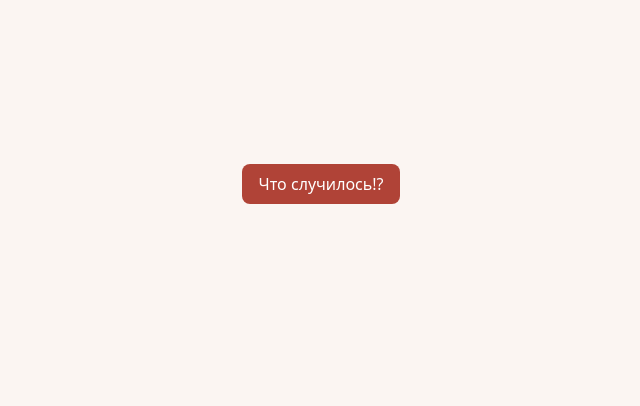
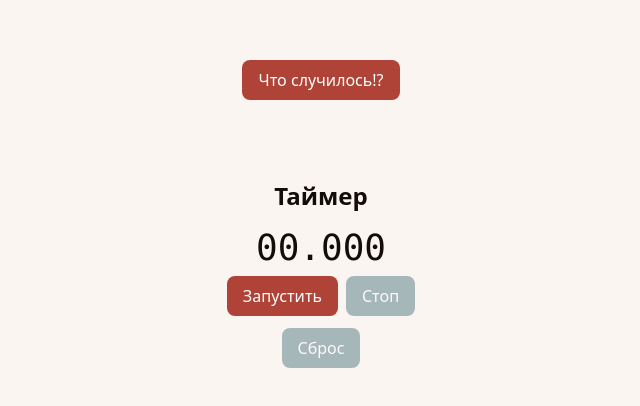
Before and after one commit to Shadovitsme/warhammerBunker, a Vue app: page / in a window 1280 px wide. Shown: the part 236-642 px from the top of the page, without its empty margins (319-959 px from the left). Built offline with nearby package versions, Linux system fonts and the light colour scheme.

Commit message:
таймер

```diff
--- a/src/bunkerArrays/health.js
+++ b/src/bunkerArrays/health.js
@@ -14,7 +14,6 @@ const healthArray = [
   "гей",
   "Блошиный энцифалит",
   "Топографические критинизм",
-
   "Бешенство",
   "Много хромосом",
   "Мало хромосом",
--- a/src/bunkerArrays/hobby.js
+++ b/src/bunkerArrays/hobby.js
@@ -9,6 +9,7 @@ const hobbyArray = [
   "Сжигать еретиков",
   "Ходить на балы",
   "Молиться Императору",
+  "Охота на челядь",
   "Чинить лазганы",
   "Расследовать преступления",
   "Спортивное ориентирование",
--- a/src/bunkerArrays/items.js
+++ b/src/bunkerArrays/items.js
@@ -1,7 +1,7 @@
 import { generateRandomInt } from "@/justFunctions";
 
 export default () => {
-  return itemsArray[generateRandomInt(0, itemsArray.length - 1)];
+  return generateItem();
 };
 
 const itemsArray = [
@@ -24,6 +24,27 @@ const itemsArray = [
   "Ксеноелда",
   "Маленькая собачка",
   "Чья-то конечность",
-  "[личная вещь другого игрока(потом реализовать)]",
   "блоха",
 ];
+
+const playerItems = [
+  "Пиктограф Анатолия",
+  "Сигареты Астории",
+  "Годовой отчет Астории",
+  "Красивые гайки Бриар",
+  "Табак Сайк",
+  "Сабля 701",
+  "Камень души Алаикан",
+  "Дневник Раксаэдалис",
+  "Боевые стимуляторы Эйера",
+  "Фляга Анатолия",
+];
+
+function generateItem() {
+  const randomIndex = generateRandomInt(0, itemsArray.length);
+  if (randomIndex == itemsArray.length) {
+    return playerItems[generateRandomInt(0, playerItems.length - 1)];
+  } else {
+    return itemsArray[randomIndex];
+  }
+}
--- a/src/bunkerArrays/longerWork.js
+++ b/src/bunkerArrays/longerWork.js
@@ -24,6 +24,8 @@ function longerWork() {
 
 const workArray = [
   "Вольный торговец",
+  "Мародер",
+  "Кантрабандист",
   "Сенешаль",
   "Астропат",
   "Навигатор",
--- a/src/components/cardGroup.vue
+++ b/src/components/cardGroup.vue
@@ -13,6 +13,7 @@ function rerun() {
 </script>
 
 <template>
+  <div class="my-auto">
     <div class="w-full flex justify-center mb-3 gap-2">
       <CustomButton @click="clickCounter < 6 ? clickCounter++ : clickCounter"
         >Кто я?</CustomButton
@@ -33,6 +34,7 @@ function rerun() {
         class="transition-all duration-300"
       ></ItemCard>
     </transition-group>
+  </div>
 </template>
 
 <style scoped>
--- a/src/components/customButton.vue
+++ b/src/components/customButton.vue
@@ -1,6 +1,6 @@
 <template>
   <button
-    class="bg-[#B04337] px-4 py-2 text-white rounded-lg hover:bg-[#B85F4F] active:bg-[#B04337] hover:text-2xl duration-300"
+    class="bg-[#B04337] disabled:bg-[#537A84] disabled:opacity-50 disabled:cursor-not-allowed px-4 py-2 text-white rounded-lg hover:bg-[#B85F4F] active:bg-[#B04337] hover:text-2xl h-fit duration-300"
   >
     <slot></slot>
   </button>
--- /dev/null
+++ b/src/components/timerItem.vue
@@ -0,0 +1,72 @@
+<template>
+  <div class="w-56 mt-12">
+    <h1 class="text-2xl w-full font-bold mb-4 text-center text-[#130D0A]">
+      Таймер
+    </h1>
+    <p
+      class="text-4xl font-mono text-center mb-2 text-[#130D0A]"
+      :class="seconds > 3 ? 'animate-bounce' : ''"
+    >
+      {{ formatTime }}
+    </p>
+    <div class="flex h-12 w-full justify-center">
+      <CustomButton
+        @click="startTimer"
+        :disabled="isRunning"
+        class="disabled:bg-gray-400 disabled:cursor-not-allowed"
+      >
+        {{ isRunning ? "Таймер идет" : "Запустить" }}
+      </CustomButton>
+      <CustomButton class="ml-2" :disabled="!isRunning" @click="stopTimer"
+        >Стоп</CustomButton
+      >
+    </div>
+    <div class="flex w-full mt-1 h-15 justify-center">
+      <CustomButton :disabled="!isRunning" @click="resetTimer"
+        >Сброс</CustomButton
+      >
+    </div>
+  </div>
+</template>
+
+<script setup>
+import { ref, computed } from "vue";
+import CustomButton from "./customButton.vue";
+
+const milliseconds = ref(0);
+const isRunning = ref(false);
+let timer = null;
+let startTime = null;
+
+const formatTime = computed(() => {
+  const seconds = Math.floor(milliseconds.value / 1000);
+  const ms = milliseconds.value % 1000;
+  return `${seconds.toString().padStart(2, "0")}.${ms
+    .toString()
+    .padStart(3, "0")}`;
+});
+
+const updateTimer = () => {
+  milliseconds.value = Date.now() - startTime;
+};
+
+const startTimer = () => {
+  if (!isRunning.value) {
+    isRunning.value = true;
+    startTime = Date.now() - milliseconds.value;
+    timer = setInterval(updateTimer, 10); // Обновляем каждые 10 мс
+  }
+};
+
+// Для остановки таймера (опционально)
+const stopTimer = () => {
+  isRunning.value = false;
+  clearInterval(timer);
+};
+
+// Сброс таймера (опционально)
+const resetTimer = () => {
+  stopTimer();
+  milliseconds.value = 0;
+};
+</script>
--- a/src/views/HomeView.vue
+++ b/src/views/HomeView.vue
@@ -2,6 +2,7 @@
 import catastroph from "@/bunkerArrays/catastroph";
 import CardGroup from "@/components/cardGroup.vue";
 import CustomButton from "@/components/customButton.vue";
+import TimerItem from "@/components/timerItem.vue";
 import { ref } from "vue";
 const generateCatastroph = ref(false);
 let catastrophText = ref("");
@@ -25,6 +26,8 @@ function catastrophRegenerate() {
     >
       {{ catastrophText }}
     </p>
+    <TimerItem></TimerItem>
+
     <CardGroup v-if="generateCatastroph"></CardGroup>
   </div>
 </template>
```
Lines whose indentation alone changed are shown as unchanged.
